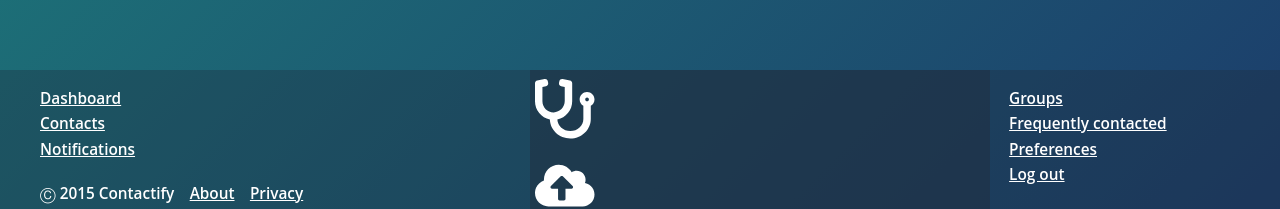
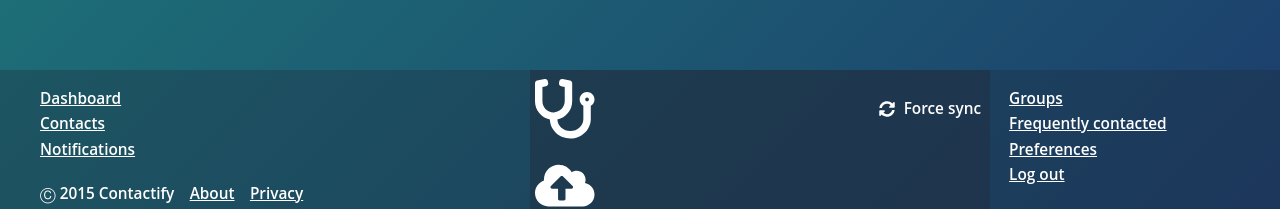
Before and after one commit to DyadicGit/React-with-webpack-4, a React app: page / in a window 1280 px wide. Shown: the part 576-785 px from the top of the page. Built offline with nearby package versions, Linux system fonts and the light colour scheme; no server answers.

Commit message:
added force sync section

```diff
--- a/src/App.js
+++ b/src/App.js
@@ -4,7 +4,7 @@ import {
   faUserCircle, faEye, faEyeSlash,
   faArrowDown, faPencilAlt, faTrashAlt,
   faPlusCircle, faSearch, faCloudUploadAlt,
-  faStethoscope, faUser,
+  faStethoscope, faUser, faSyncAlt,
 } from '@fortawesome/free-solid-svg-icons';
 import {
   LeftHeader, LeftToolbar, LeftBody, LeftFooter,
@@ -37,7 +37,9 @@ import LinksRight from './views/footer/LinksRight';
 import AvailabilityLogo from './views/footer/AvailabilityLogo';
 import Availability from './views/footer/Availability';
 
-library.add(faUserCircle, faEye, faEyeSlash, faArrowDown, faPencilAlt, faTrashAlt, faPlusCircle, faSearch, faCloudUploadAlt, faStethoscope, faUser);
+library.add(faUserCircle, faEye, faEyeSlash, faArrowDown,
+  faPencilAlt, faTrashAlt, faPlusCircle, faSearch,
+  faCloudUploadAlt, faStethoscope, faUser, faSyncAlt);
 
 
 class App extends React.Component {
--- a/src/views/footer/ForceSync.js
+++ b/src/views/footer/ForceSync.js
@@ -1,13 +1,21 @@
 import React from 'react';
 import PropTypes from 'prop-types';
 import styled from 'styled-components';
+import { FontAwesomeIcon } from '@fortawesome/react-fontawesome';
+import { SpanOpenSans } from '../../components';
 
 const ForceSync = styled.div`
   grid-area: forceSync;
+  display: flex;
+  place-items: center;
+  place-content: space-evenly;
 `;
 
 const View = ({ className }) => (
-  <ForceSync className={className}></ForceSync>
+  <ForceSync className={className}>
+    <FontAwesomeIcon icon="sync-alt" color="white" />
+    <SpanOpenSans>Force sync</SpanOpenSans>
+  </ForceSync>
 );
 
 View.propTypes = {
```
